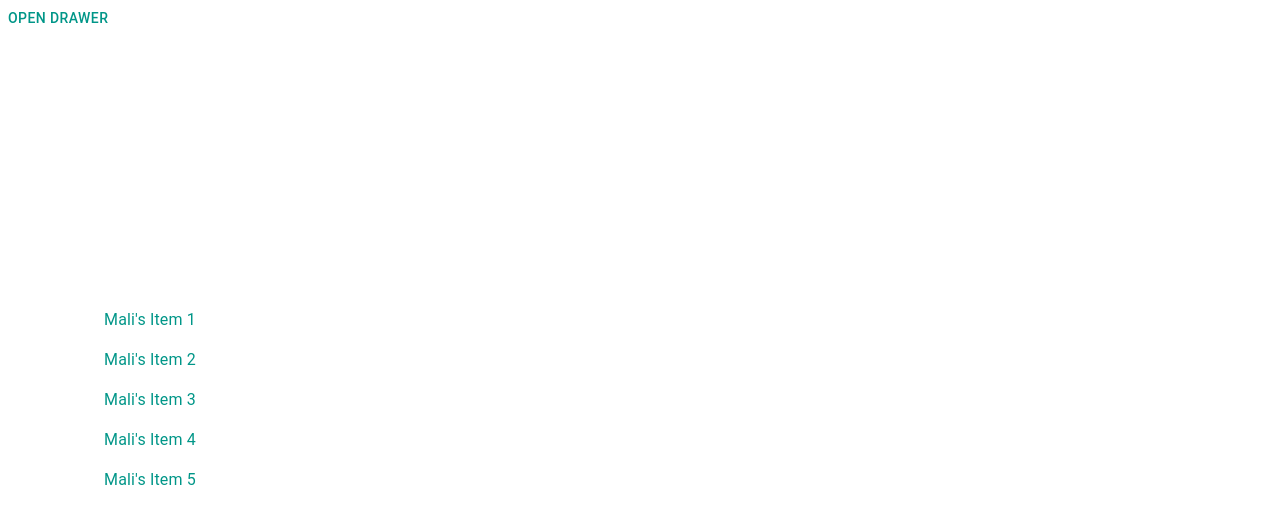
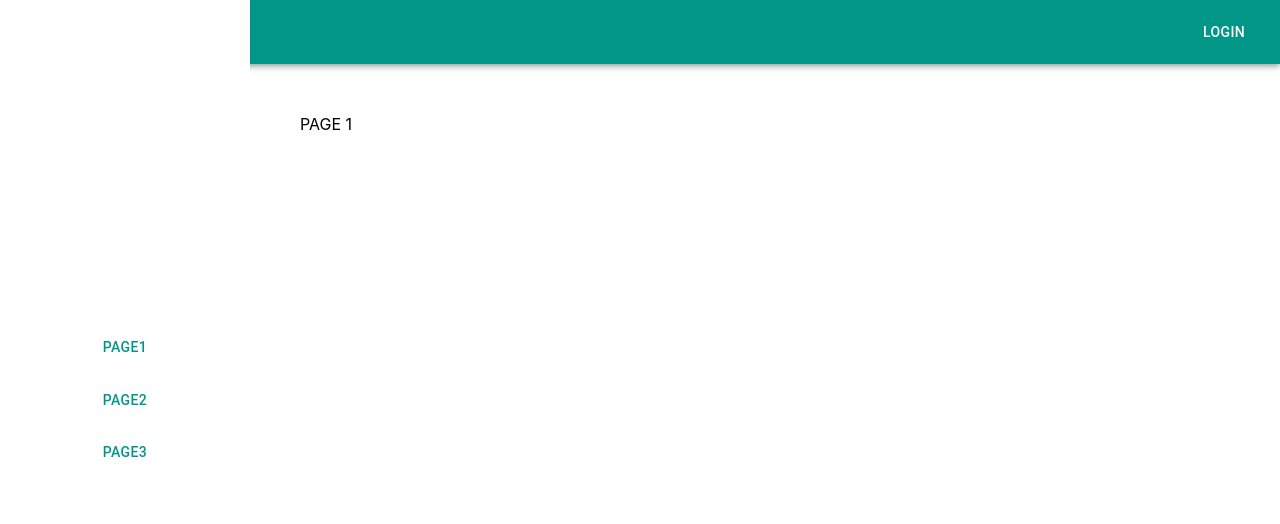
Before and after one commit to js-addis/mali-portfolio, a React (Create React App) app: page / in a window 1280 px wide. Shown: the top 524 px of the page. Built offline with nearby package versions, Linux system fonts and the light colour scheme.

Commit message:
Second Commit

```diff
--- a/src/App.js
+++ b/src/App.js
@@ -1,7 +1,8 @@
-
-
-import CustomDrawer from './components/CustomDrawer';
-import NavbarList from './components/NavbarList';
+import React from 'react';
+import CustomDrawer from './components/CustomDrawer'
+import NavbarList from './components/NavbarList'
+import MalisAppBar from './components/MalisAppBar'
+import MalisDisplayPage from './components/MalisDisplayPage'
 import { ThemeProvider, createTheme } from '@mui/material';
 
 const theme = createTheme({
@@ -12,16 +13,49 @@ const theme = createTheme({
   },
 })
 
-function App() {
+class App extends React.Component {
+  constructor(props) {
+    super(props);
+    this.state = {
+      page1State: true,
+      page2State: false,
+      page3State: false
+    }
+  }
+
+  setPage1State = () => {
+    this.setState( state => ({page1State: true, page2State: false, page3State: false}));
+  }
+  setPage2State = () => {
+    this.setState( state => ({page1State: false, page2State: true, page3State: false}));
+  }
+  setPage3State = () => {
+    this.setState( state => ({page1State: false, page2State: false, page3State: true}));
+  }
+
+  render() {
     return (
       <div className="App">
         <header className="App-header"></header>
         <ThemeProvider theme={theme}>
-        <NavbarList/>
-        <CustomDrawer/>
+          <NavbarList
+            setPage1State={this.setPage1State}
+            setPage2State={this.setPage2State}
+            setPage3State={this.setPage3State}>
+          </NavbarList>
+          <MalisAppBar/>
+          <MalisDisplayPage
+            page1State={this.state.page1State}
+            page2State={this.state.page2State}
+            page3State={this.state.page3State}
+            setPage1State={this.setPage1State}
+            setPage2State={this.setPage2State}
+            setPage3State={this.setPage3State}>
+          </MalisDisplayPage>
         </ThemeProvider>
       </div>
     );
   }
+}
 
 export default App;
--- /dev/null
+++ b/src/components/MalisAppBar.js
@@ -0,0 +1,32 @@
+import * as React from 'react';
+import AppBar from '@mui/material/AppBar';
+import Box from '@mui/material/Box';
+import Toolbar from '@mui/material/Toolbar';
+import Typography from '@mui/material/Typography';
+import Button from '@mui/material/Button';
+import IconButton from '@mui/material/IconButton';
+import MenuIcon from '@mui/icons-material/Menu';
+
+export default function ButtonAppBar() {
+  return (
+    <Box sx={{ flexGrow: 1 }}>
+      <AppBar position="static">
+        <Toolbar>
+          <IconButton
+            size="large"
+            edge="start"
+            color="inherit"
+            aria-label="menu"
+            sx={{ mr: 2 }}
+          >
+            <MenuIcon />
+          </IconButton>
+          <Typography variant="h6" component="div" sx={{ flexGrow: 1 }}>
+            News
+          </Typography>
+          <Button color="inherit">Login</Button>
+        </Toolbar>
+      </AppBar>
+    </Box>
+  );
+}
--- /dev/null
+++ b/src/components/MalisDisplayPage.js
@@ -0,0 +1,25 @@
+import * as React from 'react';
+import { Box } from '@mui/material';
+import Page1 from './Pages/Page1';
+import Page2 from './Pages/Page2';
+import Page3 from './Pages/Page3';
+
+export default function MalisDisplayPage(props) {
+
+    const Page = ({ page1State, page2State, page3State }) =>
+                    page1State ? <Page1/> :
+                    page2State ? <Page2/> :
+                    page3State ? <Page3/> :
+                    null;
+
+    return(
+
+        <Box sx={{paddingLeft: '300px', paddingTop: '50px'}}>
+            <Page page1State={props.page1State}
+                  page2State={props.page2State}
+                  page3State={props.page3State}>
+            </Page>
+        </Box>
+
+    )
+}
--- a/src/components/NavbarList.js
+++ b/src/components/NavbarList.js
@@ -1,34 +1,32 @@
 // REACT
 import * as React from 'react';
 // MUI
-import { Typography, Box, List, ListItem } from '@mui/material'
+import { Typography, Box, List, ListItem, Button } from '@mui/material'
 // CUSTOM FUNCTIONS
 import useWindowDimensions from './WindowDimensions';
 
 
-export default function NavbarList() {
+export default function NavbarList(props) {
+
+  const setPage1State = props.setPage1State;
+  const setPage2State = props.setPage2State;
+  const setPage3State = props.setPage3State;
 
   const { height } = useWindowDimensions();
 
   return (
 
-      <Box  sx={{ height: {height}, width: '300px', display: 'flex', position: 'fixed', backgroundColor: 'white'}}>
-        <Box sx={{display: 'inline-block', margin: 'auto'}}>
+      <Box  sx={{ height: {height}, width: '250px', display: 'flex', position: 'fixed', backgroundColor: 'white'}}>
+        <Box sx={{ display: 'inline-block', margin: 'auto' }}>
           <List>
             <ListItem>
-              <Typography color="primary">Mali's Item 1</Typography>
+              <Button onClick={setPage1State}>Page1</Button>
             </ListItem>
             <ListItem>
-              <Typography color="primary">Mali's Item 2</Typography>
+              <Button onClick={setPage2State}>Page2</Button>
             </ListItem>
             <ListItem>
-              <Typography color="primary">Mali's Item 3</Typography>
-            </ListItem>
-            <ListItem>
-              <Typography color="primary">Mali's Item 4</Typography>
-            </ListItem>
-            <ListItem>
-              <Typography color="primary">Mali's Item 5</Typography>
+              <Button onClick={setPage3State}>Page3</Button>
             </ListItem>
           </List>
         </Box>
--- /dev/null
+++ b/src/components/Pages/Page1.js
@@ -0,0 +1,7 @@
+import * as React from 'react';
+
+export default function Page1() {
+    return(
+        <div>PAGE 1</div>
+    )
+}
--- /dev/null
+++ b/src/components/Pages/Page2.js
@@ -0,0 +1,7 @@
+import * as React from 'react';
+
+export default function Page2() {
+    return(
+        <div>PAGE 2</div>
+    )
+}
--- /dev/null
+++ b/src/components/Pages/Page3.js
@@ -0,0 +1,7 @@
+import * as React from 'react';
+
+export default function Page3() {
+    return(
+        <div>PAGE 3</div>
+    )
+}
```
Also changed, not shown: 1 other file (tests, documents, lock files or other folders). Lines whose indentation alone changed are shown as unchanged.
